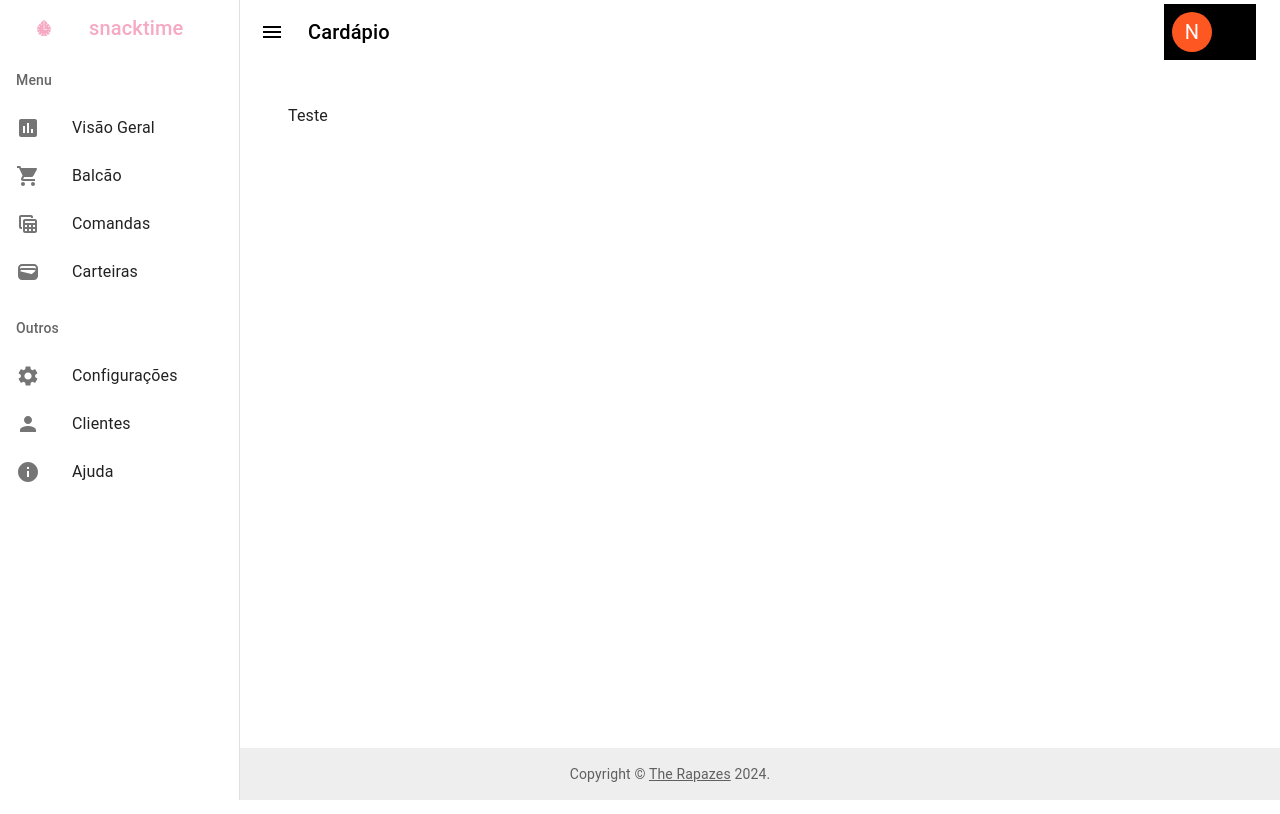
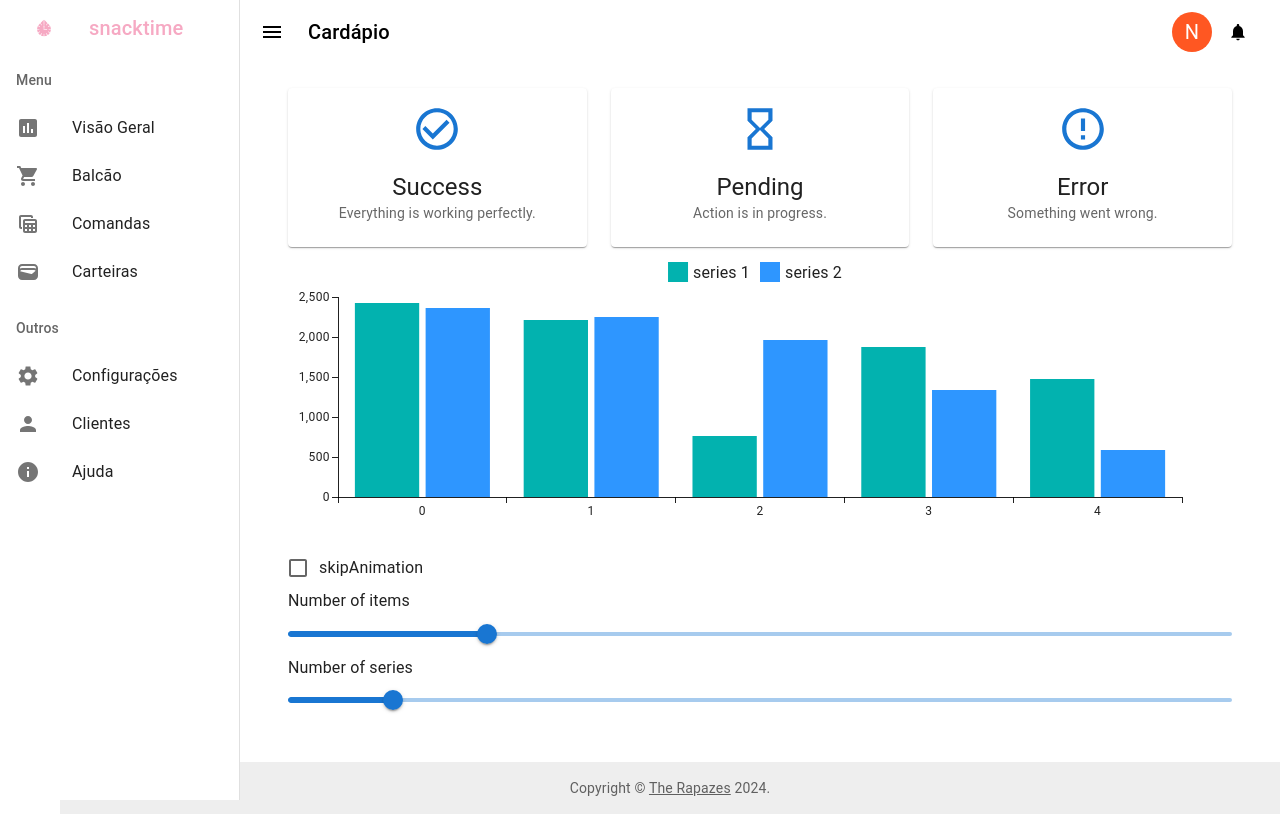
Before and after one commit to mateusback/deploy-erp-pi, a React (Create React App) app: page /painel-controle in a window 1280 px wide. Built offline with nearby package versions, Linux system fonts and the light colour scheme.

Commit message:
feat: aplica o código-base para a página inicial do painel de controle.

```diff
--- a/package.json
+++ b/package.json
@@ -8,6 +8,7 @@
     "@mui/icons-material": "^5.16.7",
     "@mui/material": "^5.16.7",
     "@mui/styles": "^6.0.0",
+    "@mui/x-charts": "^7.14.0",
     "@testing-library/jest-dom": "^5.17.0",
     "@testing-library/react": "^13.4.0",
     "@testing-library/user-event": "^13.5.0",
--- a/src/components/SideBar/Sidebar.jsx
+++ b/src/components/SideBar/Sidebar.jsx
@@ -10,7 +10,6 @@ import { Box } from '@mui/material';
 // Import de Icones
 import { Info, InsertChart, Person, Settings, ShoppingCart, TableView, Wallet } from '@mui/icons-material';
 //Import interno
-import sidebar from './Sidebar.css'
 import LogoSVG from '../Img/logo.svg'
 
 const Sidebar = ({ isOpen }) => {
@@ -70,7 +69,7 @@ const Sidebar = ({ isOpen }) => {
                     <ListItemIcon>
                         <TableView />
                     </ListItemIcon>
-                    {isOpen && <ListItemText primary="Comandas" />}
+                    {isOpen && <ListItemText className='teste' primary="Comandas" />}
                 </ListItem>
                 <ListItem button>
                     <ListItemIcon>
--- a/src/components/header/Header.jsx
+++ b/src/components/header/Header.jsx
@@ -24,14 +24,13 @@ const Header = ({ isSidebarOpen, toggleSidebar }) => {
                     Cardápio
                 </Typography>
 
-                <div className='teste'>
+
                 <IconButton color="inherit">
                     <Avatar sx={{ bgcolor: deepOrange[500] }}>N</Avatar>
                 </IconButton>
                 <IconButton color="inherit">
                     <Notifications sx={{ fontSize: 20 }} />
                 </IconButton>
-                </div>
             </Toolbar>
         </AppBar>
     );
--- a/src/pages/dashboard/index.jsx
+++ b/src/pages/dashboard/index.jsx
@@ -1,11 +1,195 @@
-import React from 'react';
+import * as React from 'react';
+import Box from '@mui/material/Box';
+import Typography from '@mui/material/Typography';
+import Slider from '@mui/material/Slider';
+import FormControlLabel from '@mui/material/FormControlLabel';
+import Checkbox from '@mui/material/Checkbox';
+import { BarChart } from '@mui/x-charts/BarChart';
+import { Card, CardContent, Grid } from '@mui/material';
+import { CheckCircleOutline, HourglassEmpty, ErrorOutline } from '@mui/icons-material';
+
+const StatusCard = ({ icon: Icon, title, description }) => {
+  return (
+    <Card sx={{ minWidth: 275, textAlign: 'center' }}>
+      <CardContent>
+        <Icon style={{ fontSize: 50, marginBottom: 10 }} color="primary" />
+        <Typography variant="h5" component="div">
+          {title}
+        </Typography>
+        <Typography variant="body2" color="text.secondary">
+          {description}
+        </Typography>
+      </CardContent>
+    </Card>
+  );
+};
 
 const IndexDashboard = () => {
+    const [seriesNb, setSeriesNb] = React.useState(2);
+    const [itemNb, setItemNb] = React.useState(5);
+    const [skipAnimation, setSkipAnimation] = React.useState(false);
+
+    const handleItemNbChange = (event, newValue) => {
+        if (typeof newValue !== 'number') {
+            return;
+        }
+        setItemNb(newValue);
+    };
+    const handleSeriesNbChange = (event, newValue) => {
+        if (typeof newValue !== 'number') {
+            return;
+        }
+        setSeriesNb(newValue);
+    };
+
     return (
-        <div>
-            <p>Teste</p>
-        </div>
+        <>
+
+            <Grid container spacing={3}>
+                <Grid item xs={12} md={4}>
+                    <StatusCard
+                        icon={CheckCircleOutline}
+                        title="Success"
+                        description="Everything is working perfectly."
+                    />
+                </Grid>
+                <Grid item xs={12} md={4}>
+                    <StatusCard
+                        icon={HourglassEmpty}
+                        title="Pending"
+                        description="Action is in progress."
+                    />
+                </Grid>
+                <Grid item xs={12} md={4}>
+                    <StatusCard
+                        icon={ErrorOutline}
+                        title="Error"
+                        description="Something went wrong."
+                    />
+                </Grid>
+            </Grid>
+
+
+            <Box sx={{ width: '100%' }}>
+                <BarChart
+                    height={300}
+                    series={series
+                        .slice(0, seriesNb)
+                        .map((s) => ({ ...s, data: s.data.slice(0, itemNb) }))}
+                    skipAnimation={skipAnimation}
+                />
+                <FormControlLabel
+                    checked={skipAnimation}
+                    control={
+                        <Checkbox onChange={(event) => setSkipAnimation(event.target.checked)} />
+                    }
+                    label="skipAnimation"
+                    labelPlacement="end"
+                />
+                <Typography id="input-item-number" gutterBottom>
+                    Number of items
+                </Typography>
+                <Slider
+                    value={itemNb}
+                    onChange={handleItemNbChange}
+                    valueLabelDisplay="auto"
+                    min={1}
+                    max={20}
+                    aria-labelledby="input-item-number"
+                />
+                <Typography id="input-series-number" gutterBottom>
+                    Number of series
+                </Typography>
+                <Slider
+                    value={seriesNb}
+                    onChange={handleSeriesNbChange}
+                    valueLabelDisplay="auto"
+                    min={1}
+                    max={10}
+                    aria-labelledby="input-series-number"
+                />
+            </Box>
+        </>
     );
 }
 
+
+const highlightScope = {
+    highlighted: 'series',
+    faded: 'global',
+};
+
+const series = [
+    {
+        label: 'series 1',
+        data: [
+            2423, 2210, 764, 1879, 1478, 1373, 1891, 2171, 620, 1269, 724, 1707, 1188,
+            1879, 626, 1635, 2177, 516, 1793, 1598,
+        ],
+    },
+    {
+        label: 'series 2',
+        data: [
+            2362, 2254, 1962, 1336, 586, 1069, 2194, 1629, 2173, 2031, 1757, 862, 2446,
+            910, 2430, 2300, 805, 1835, 1684, 2197,
+        ],
+    },
+    {
+        label: 'series 3',
+        data: [
+            1145, 1214, 975, 2266, 1768, 2341, 747, 1282, 1780, 1766, 2115, 1720, 1057,
+            2000, 1716, 2253, 619, 1626, 1209, 1786,
+        ],
+    },
+    {
+        label: 'series 4',
+        data: [
+            2361, 979, 2430, 1768, 1913, 2342, 1868, 1319, 1038, 2139, 1691, 935, 2262,
+            1580, 692, 1559, 1344, 1442, 1593, 1889,
+        ],
+    },
+    {
+        label: 'series 5',
+        data: [
+            968, 1371, 1381, 1060, 1327, 934, 1779, 1361, 878, 1055, 1737, 2380, 875, 2408,
+            1066, 1802, 1442, 1567, 1552, 1742,
+        ],
+    },
+    {
+        label: 'series 6',
+        data: [
+            2316, 1845, 2057, 1479, 1859, 1015, 1569, 1448, 1354, 1007, 799, 1748, 1454,
+            1968, 1129, 1196, 2158, 540, 1482, 880,
+        ],
+    },
+    {
+        label: 'series 7',
+        data: [
+            2140, 2082, 708, 2032, 554, 1365, 2121, 1639, 2430, 2440, 814, 1328, 883, 1811,
+            2322, 1743, 700, 2131, 1473, 957,
+        ],
+    },
+    {
+        label: 'series 8',
+        data: [
+            1074, 744, 2487, 823, 2252, 2317, 2139, 1818, 2256, 1769, 1123, 1461, 672,
+            1335, 960, 1871, 2305, 1231, 2005, 908,
+        ],
+    },
+    {
+        label: 'series 9',
+        data: [
+            1792, 886, 2472, 1546, 2164, 2323, 2435, 1268, 2368, 2158, 2200, 1316, 552,
+            1874, 1771, 1038, 1838, 2029, 1793, 1117,
+        ],
+    },
+    {
+        label: 'series 10',
+        data: [
+            1433, 1161, 1107, 1517, 1410, 1058, 676, 1280, 1936, 1774, 698, 1721, 1421,
+            785, 1752, 800, 990, 1809, 1985, 665,
+        ],
+    },
+].map((s) => ({ ...s, highlightScope }));
+
 export default IndexDashboard;
--- a/src/pages/login/Login.jsx
+++ b/src/pages/login/Login.jsx
@@ -3,9 +3,8 @@ import './Login.css';
 
 const Login = () => {
     return (
-        <div>
-            <h1>Página inicial do Login</h1>
-        </div>
+      <>
+      </>
     );
 }
 
```
Also changed, not shown: 1 other file (tests, documents, lock files or other folders). Lines whose indentation alone changed are shown as unchanged.
